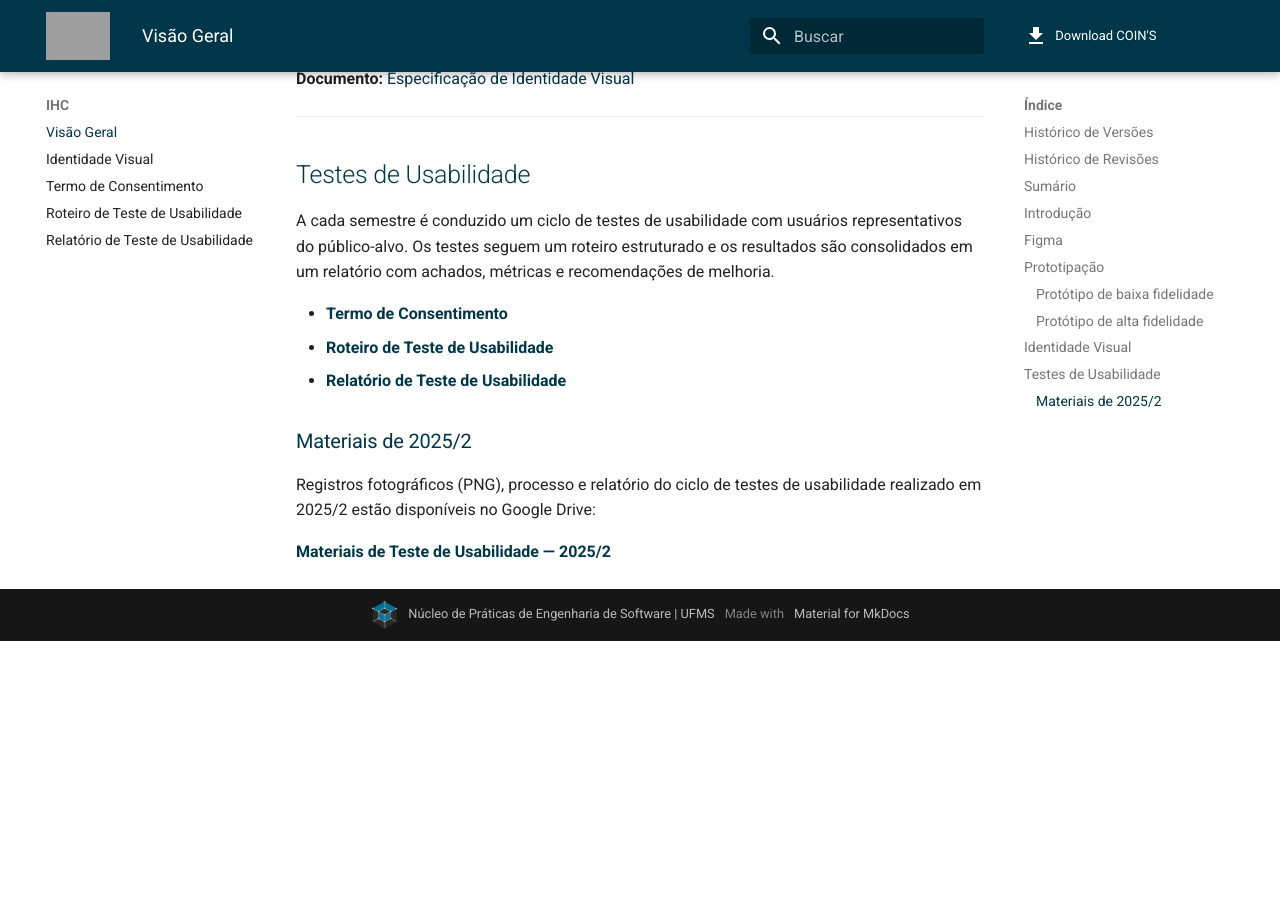
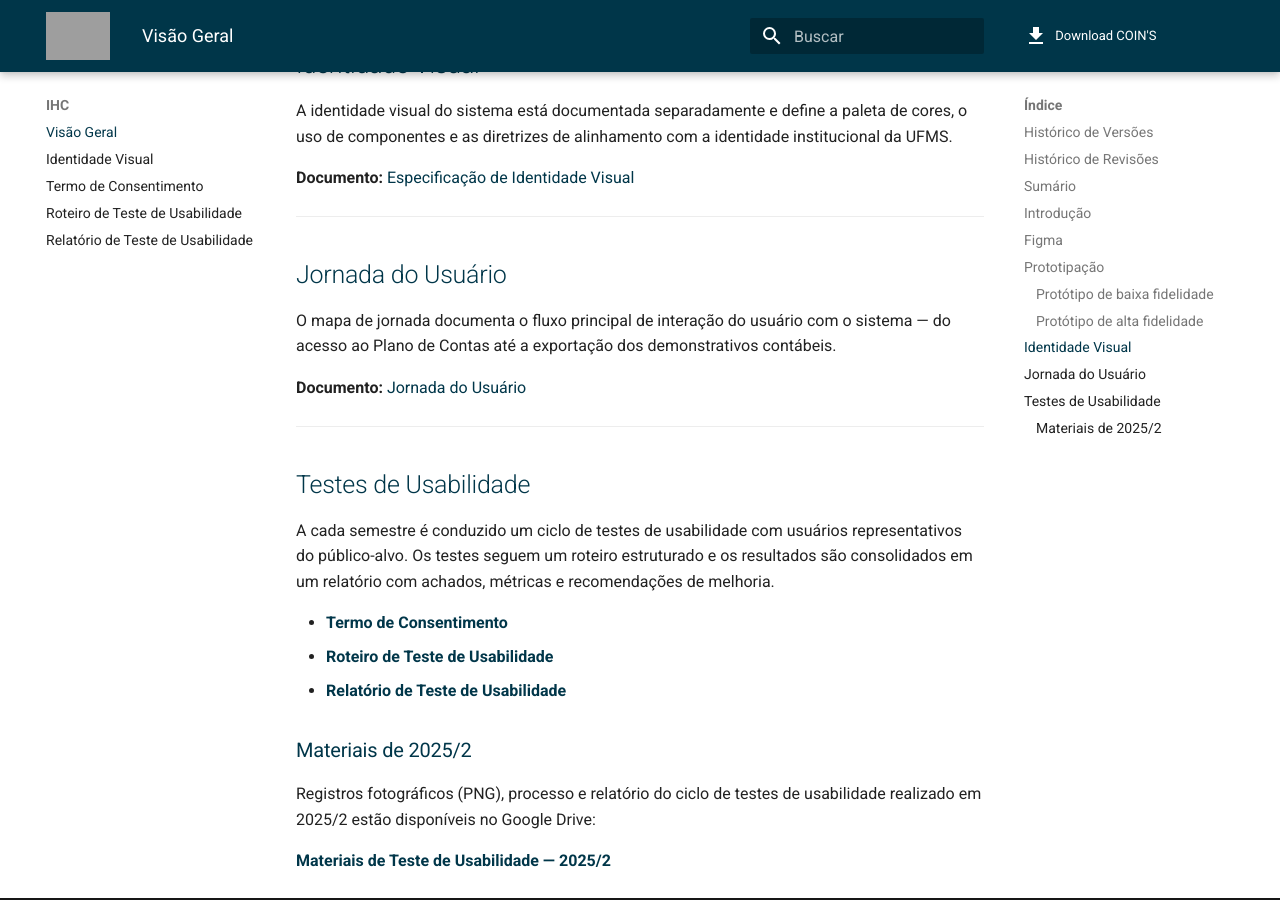
Before and after one commit to NES-Contabilidade-Integrada/doc-coins2026.1, an MkDocs documentation site: the page built from docs/ihc/visao-geral.md, in a window 1280 px wide and 900 px high, scrolled down 1919 px. Built offline with MkDocs 1.6.1 and Material for MkDocs 9.7.7, drawn with Linux system fonts in a browser that asks for light colours; comment, search, counter and statistics services are not loaded; before the commit the page ends 2560 px from its top, so only the background shows below that; some of the changed text lies outside the part shown; grey boxes are pictures that could not be loaded.

Commit message:
docs(ihc): adiciona documento de jornada do usuário
Co-Authored-By: Claude Sonnet 4.6 <noreply@anthropic.com>

```diff
--- a/docs/ihc/visao-geral.md
+++ b/docs/ihc/visao-geral.md
@@ -6,6 +6,7 @@
 | :---: | :---: | :---: | :---: |
 | 1.0 | 28/05/2026 | Versão inicial do documento | Fernanda Pessoa |
 | 1.1 | 01/06/2026 | Adiciona link dos materiais de teste de usabilidade de 2025/2 | Fernanda Pessoa |
+| 1.2 | 01/06/2026 | Adiciona seção de Jornada do Usuário | Fernanda Pessoa |
 
 ## Histórico de Revisões
 
@@ -18,7 +19,8 @@
 2. [Figma](#figma)
 3. [Prototipação](#prototipação)
 4. [Identidade Visual](#identidade-visual)
-5. [Testes de Usabilidade](#testes-de-usabilidade)
+5. [Jornada do Usuário](#jornada-do-usuário)
+6. [Testes de Usabilidade](#testes-de-usabilidade)
 
 ---
 
@@ -56,6 +58,14 @@ A identidade visual do sistema está documentada separadamente e define a paleta
 
 ---
 
+## Jornada do Usuário
+
+O mapa de jornada documenta o fluxo principal de interação do usuário com o sistema — do acesso ao Plano de Contas até a exportação dos demonstrativos contábeis.
+
+**Documento:** [Jornada do Usuário](jornada-usuario.md)
+
+---
+
 ## Testes de Usabilidade
 
 A cada semestre é conduzido um ciclo de testes de usabilidade com usuários representativos do público-alvo. Os testes seguem um roteiro estruturado e os resultados são consolidados em um relatório com achados, métricas e recomendações de melhoria.
```
Also changed, not shown: docs/ihc/jornada-usuario.md (added, +94 -0 lines).
